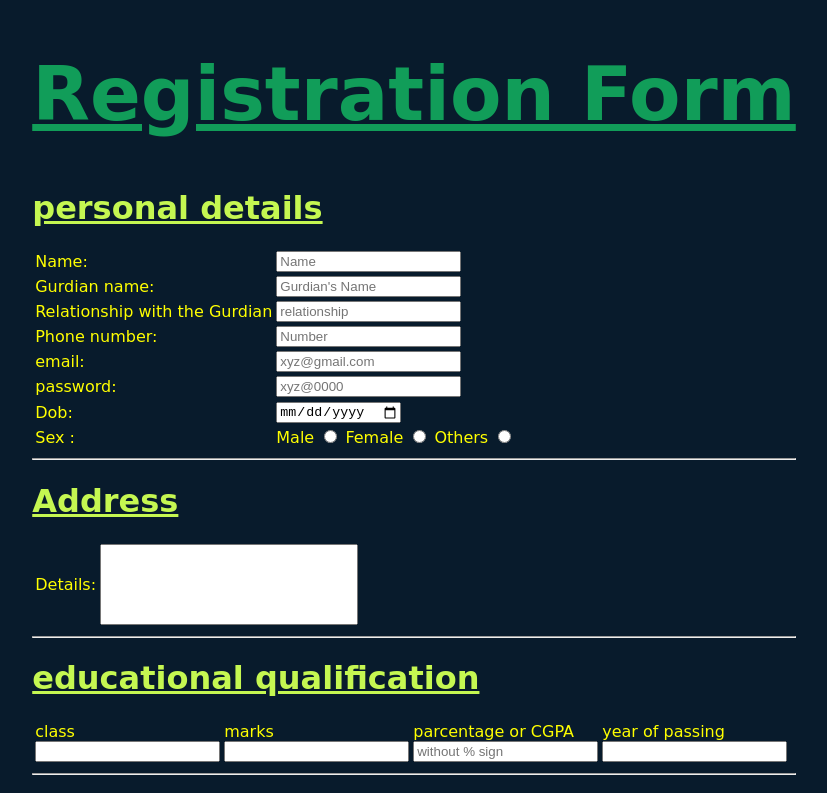
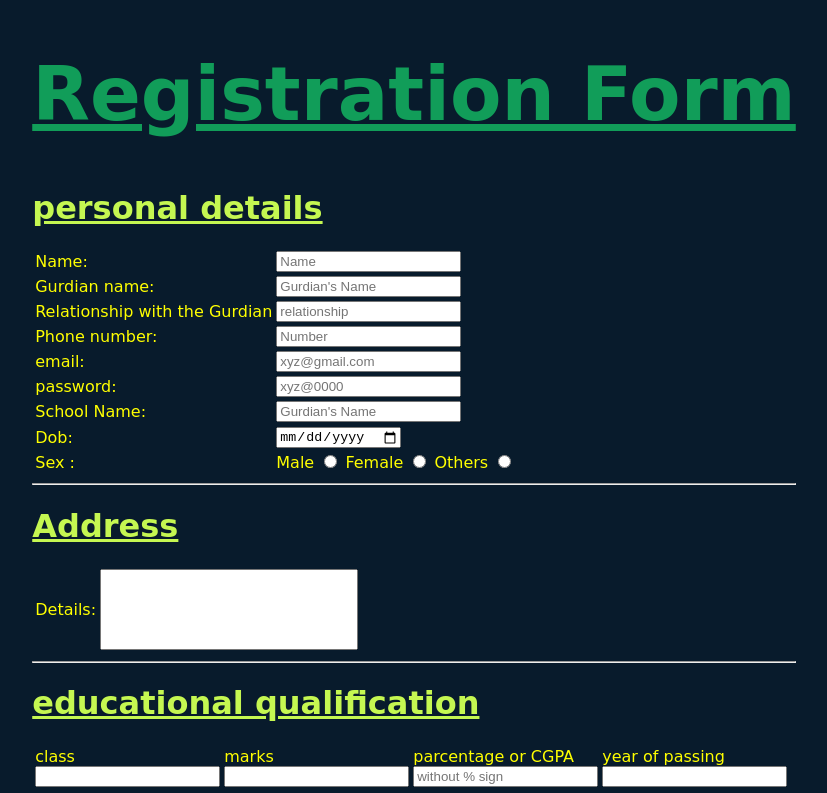
Before and after one commit to baishakhi9931/Registration-Portal, a plain HTML site: page index.html in a window 1280 px wide. Shown: the top 793 px of the page, without its empty margins (226-1053 px from the left). Drawn offline with Linux system fonts and the light colour scheme; files that its build step writes are made by us from their sources.

Commit message:
Update index.html

```diff
--- a/index.html
+++ b/index.html
@@ -36,6 +36,10 @@
              <tr>
                 <td><label>password:</label></td>
                 <td><input type="password" name=""  required pattern=".{5,10}" title="Password must be between 5 and 10" placeholder="xyz@0000"></td>
+             </tr>
+		   <tr>
+                <td><label> School Name:</lebel></td>
+                <td><input type="text" name="" placeholder="Gurdian's Name" required></td>
              </tr>
              <tr>
                 <td><label>Dob:</label></td>
```
